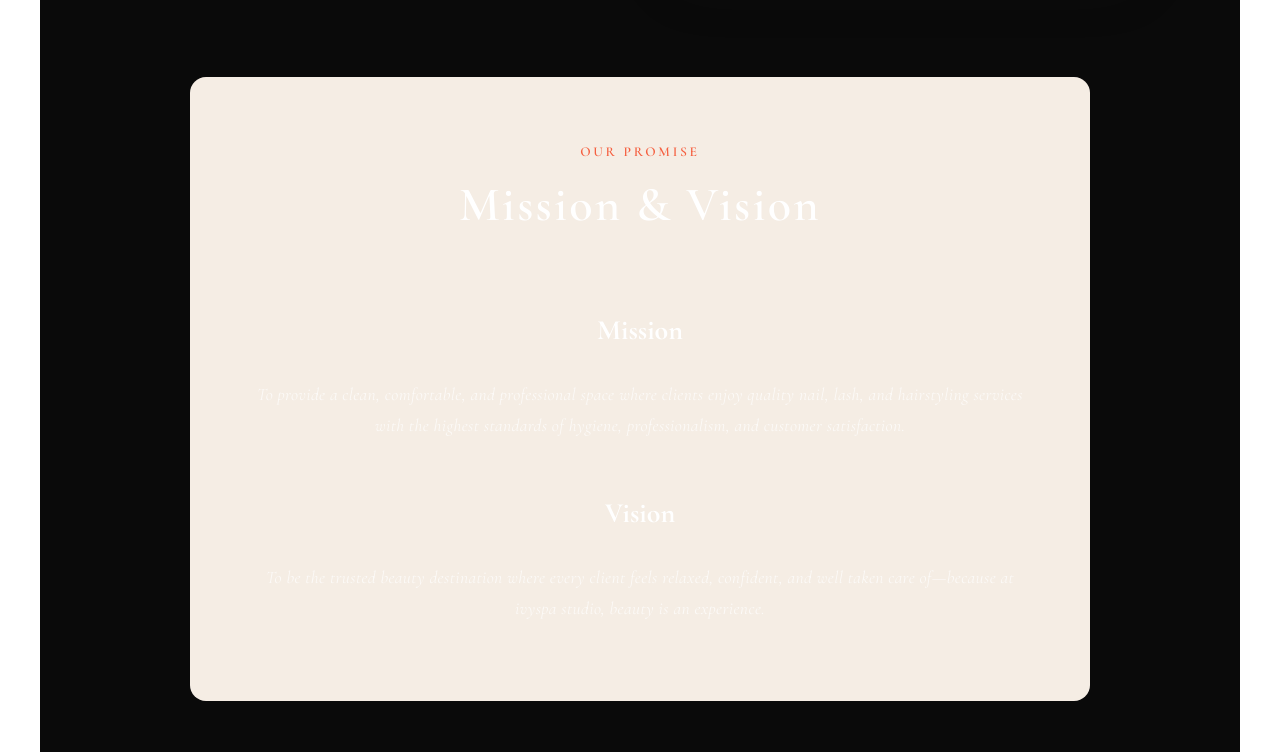
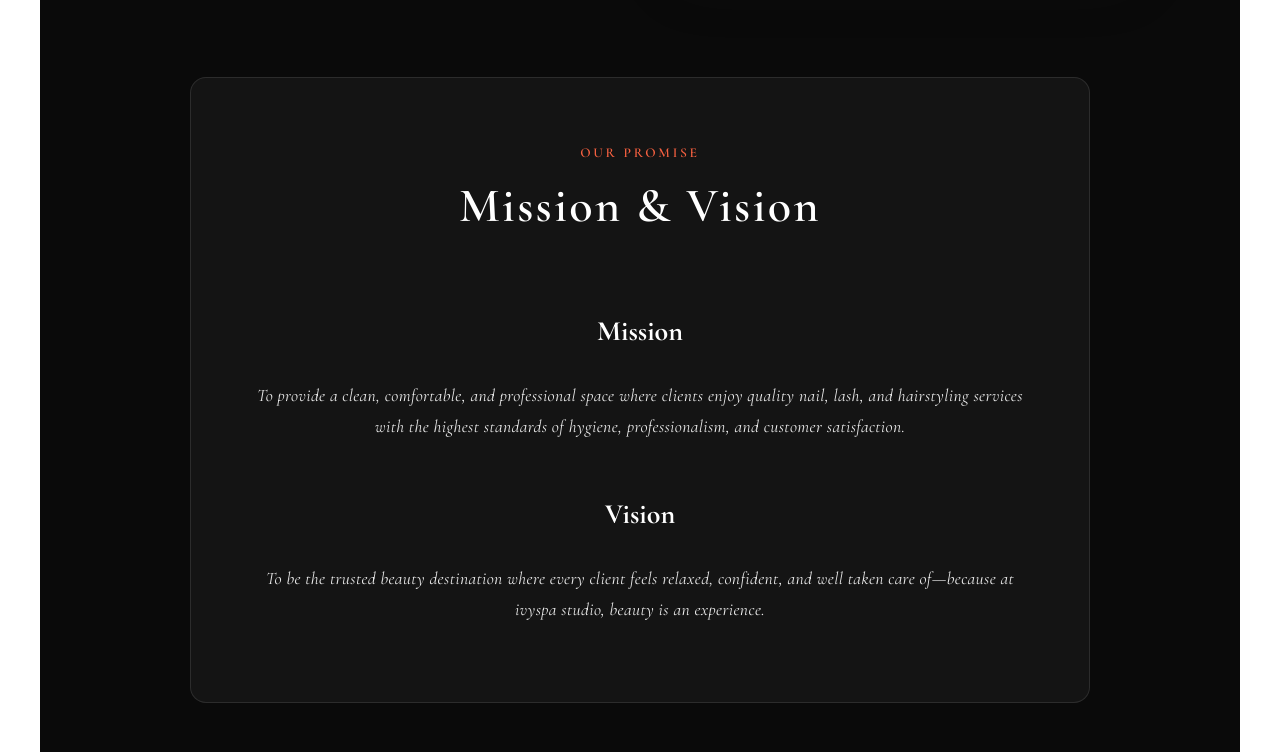
Before and after one commit to iyiola1985/IVYSPA, a plain HTML site: page about.html in a window 1280 px wide. Shown: the part 988-1740 px from the top of the page. Drawn offline with nearby package versions, Linux system fonts and the light colour scheme.

Commit message:
Improve Our Promise section visibility - dark background for better contrast
Made-with: Cursor

```diff
--- a/about.html
+++ b/about.html
@@ -43,16 +43,16 @@
       </div>
     </div>
 
-    <div class="section section--light" style="margin-top: 80px; border-radius: var(--radius); padding: 60px; max-width: 900px; margin-left: auto; margin-right: auto;">
+    <div class="section section--dark" style="margin-top: 80px; border-radius: var(--radius); padding: 60px; max-width: 900px; margin-left: auto; margin-right: auto; background: var(--black-soft); border: 1px solid rgba(255,255,255,0.1);">
       <div class="section__header">
         <span class="section__label">Our Promise</span>
         <h2 class="section__title">Mission & Vision</h2>
       </div>
       <div class="about__text fade-in" style="text-align: center;">
-        <h3 style="margin-bottom: 24px;">Mission</h3>
-        <p style="font-size: 1.1rem;">To provide a clean, comfortable, and professional space where clients enjoy quality nail, lash, and hairstyling services with the highest standards of hygiene, professionalism, and customer satisfaction.</p>
-        <h3 style="margin: 48px 0 24px;">Vision</h3>
-        <p style="font-size: 1.1rem;">To be the trusted beauty destination where every client feels relaxed, confident, and well taken care of—because at ivyspa studio, beauty is an experience.</p>
+        <h3 style="margin-bottom: 24px; color: var(--white);">Mission</h3>
+        <p style="font-size: 1.1rem; color: rgba(255,255,255,0.9);">To provide a clean, comfortable, and professional space where clients enjoy quality nail, lash, and hairstyling services with the highest standards of hygiene, professionalism, and customer satisfaction.</p>
+        <h3 style="margin: 48px 0 24px; color: var(--white);">Vision</h3>
+        <p style="font-size: 1.1rem; color: rgba(255,255,255,0.9);">To be the trusted beauty destination where every client feels relaxed, confident, and well taken care of—because at ivyspa studio, beauty is an experience.</p>
       </div>
     </div>
 
```
